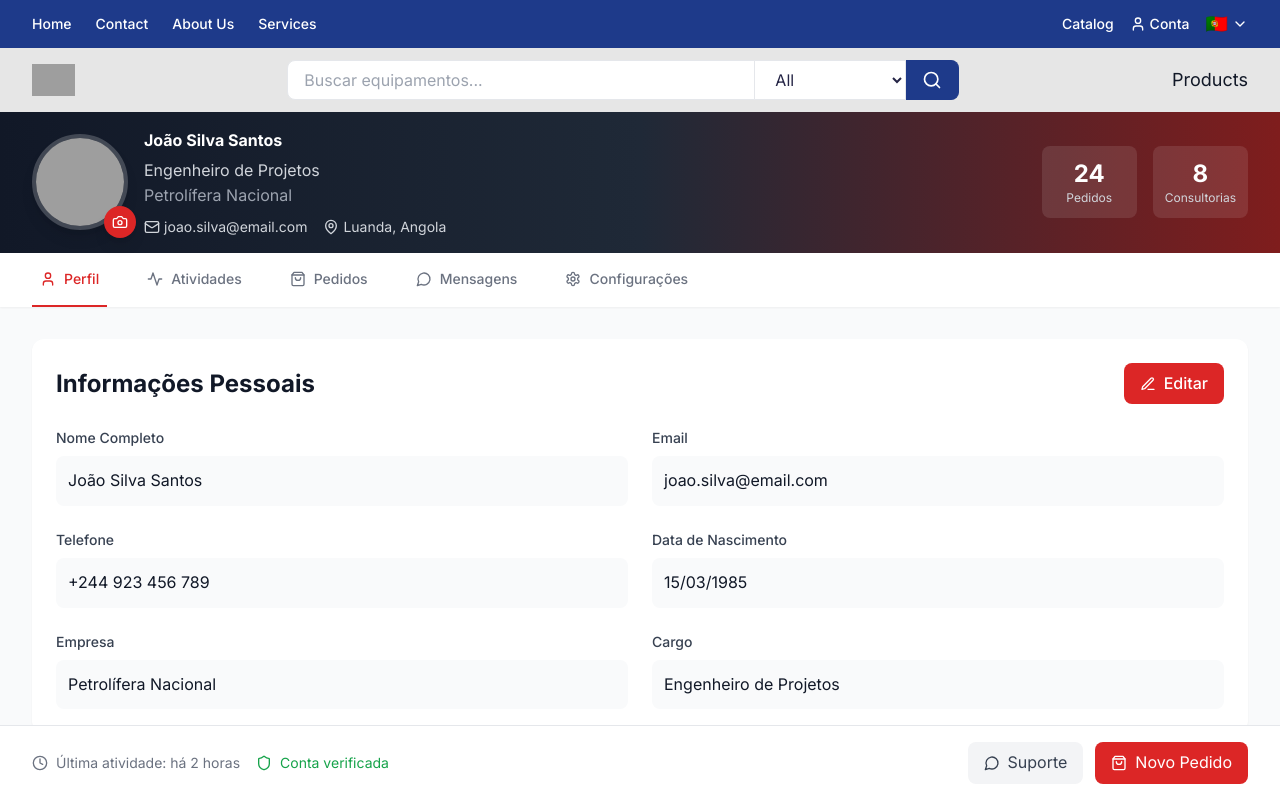
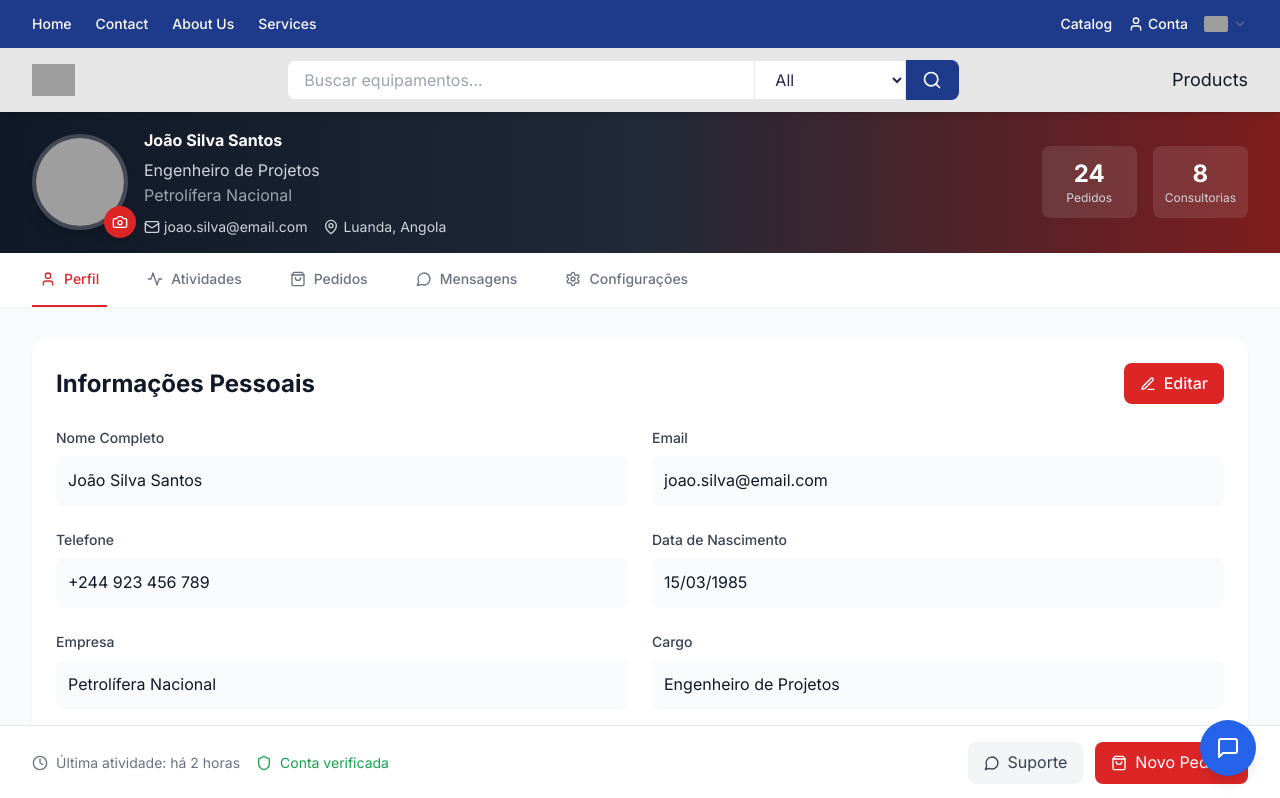
Before and after one commit to CosmicMena/ymr-rebuild, a React (Vite) app: page /userprofile in a window 1280 px wide. Shown: the top 798 px of the page. Built offline with nearby package versions, Linux system fonts and the light colour scheme; grey boxes are pictures that could not be loaded.

Commit message:
Botão de contacto rápido criado

```diff
--- a/src/App.tsx
+++ b/src/App.tsx
@@ -2,6 +2,7 @@ import React from 'react';
 import { BrowserRouter as Router, Routes, Route } from 'react-router-dom';
 import Header from './components/Header';
 import Footer from './components/Footer';
+import QuickContact from './components/QuickContact';
 import Home from './pages/Home';
 import Products from './pages/Products';
 import Categories from './pages/Categories';
@@ -29,6 +30,7 @@ function App() {
             <Route path="/userprofile" element={<UserProfile />} />
           </Routes>
         </main>
+        <QuickContact />
         <Footer />
       </div>
     </Router>
--- a/src/components/Header.tsx
+++ b/src/components/Header.tsx
@@ -2,14 +2,15 @@ import React, { useState, useEffect } from 'react';
 import { Link, useLocation } from 'react-router-dom';
 import { Search, ChevronDown, User } from 'lucide-react';
 
+
 const Header = () => {
   const [isMenuOpen, setIsMenuOpen] = useState(false);
   const [isScrolled, setIsScrolled] = useState(false);
-  const [isLanguageOpen, setIsLanguageOpen] = useState(false);
-  const [currentLanguage, setCurrentLanguage] = useState('PT');
   const [searchTerm, setSearchTerm] = useState('');
   const [selectedCategory, setSelectedCategory] = useState('All');
   const location = useLocation();
+  const [currentLanguage, setCurrentLanguage] = useState('pt');
+  const [isLanguageOpen, setIsLanguageOpen] = useState(false);
 
   useEffect(() => {
     const handleScroll = () => {
@@ -27,21 +28,20 @@ const Header = () => {
   // ===== DADOS DOS IDIOMAS =====
   // Array contendo as opções de idioma disponíveis
   const languages = [
-    { code: 'PT', flag: '🇵🇹' },
-    { code: 'EN', flag: '🇬🇧' }
+    { code: 'pt', flagUrl: 'https://flagcdn.com/w40/pt.png', alt: 'Português' },
+    { code: 'en', flagUrl: 'https://flagcdn.com/w40/gb.png', alt: 'English' }
   ];
 
   // ===== FUNÇÕES DE MANIPULAÇÃO =====
   // Função para alternar o menu de idiomas
-  const toggleLanguageMenu = () => {
+  function toggleLanguageMenu() {
     setIsLanguageOpen(!isLanguageOpen);
-  };
+  }
 
-  // Função para selecionar um idioma
-  const selectLanguage = (languageCode: string) => {
-    setCurrentLanguage(languageCode);
+  function selectLanguage(code) {
+    setCurrentLanguage(code);
     setIsLanguageOpen(false);
-  };
+  }
 
   // Função para lidar com a busca
   const handleSearch = (e: React.FormEvent) => {
@@ -86,32 +86,61 @@ const Header = () => {
               </Link>
 
               {/* Seletor de Idioma */}
-              <div className="relative">
+              <div className="relative inline-block text-left">
+                {/* Botão que mostra a bandeira atual */}
                 <button
                   onClick={toggleLanguageMenu}
-                  className="flex items-center space-x-1 text-sm font-medium hover:text-blue-200 transition-colors"
+                  className="flex items-center space-x-1 text-sm font-medium hover:text-blue-700 transition-colors z-[9999]"
+                  aria-haspopup="true"
+                  aria-expanded={isLanguageOpen}
                 >
-                  <span className="text-lg">
-                    {languages.find(lang => lang.code === currentLanguage)?.flag || currentLanguage}
+                  <span className="inline-block w-6 h-4 overflow-hidden rounded-sm">
+                    <img
+                      src={languages.find(lang => lang.code === currentLanguage)?.flagUrl}
+                      alt={languages.find(lang => lang.code === currentLanguage)?.alt || currentLanguage}
+                      className="w-full h-auto object-cover"
+                      draggable={false}
+                    />
                   </span>
-                  <ChevronDown className="h-4 w-4" />
+                  <svg
+                    className="h-4 w-4 text-gray-500"
+                    xmlns="http://www.w3.org/2000/svg"
+                    viewBox="0 0 20 20"
+                    fill="currentColor"
+                    aria-hidden="true"
+                  >
+                    <path
+                      fillRule="evenodd"
+                      d="M5.23 7.21a.75.75 0 011.06.02L10 10.94l3.71-3.71a.75.75 0 111.06 1.06l-4.24 4.25a.75.75 0 01-1.06 0L5.25 8.27a.75.75 0 01-.02-1.06z"
+                      clipRule="evenodd"
+                    />
+                  </svg>
                 </button>
 
-                {/* Dropdown de Idiomas */}
+                {/* Dropdown de seleção */}
                 {isLanguageOpen && (
-                  <div className="absolute right-0 mt-2 w-16 bg-white rounded-md shadow-lg py-1 z-50">
+                  <div className="absolute right-0 mt-2 w-20 bg-white rounded-md shadow-lg py-1 z-[9999]">
                     {languages.map((language) => (
                       <button
                         key={language.code}
                         onClick={() => selectLanguage(language.code)}
-                        className="flex items-center justify-center w-full px-3 py-2 text-lg hover:bg-gray-100 transition-colors"
+                        className="flex items-center justify-center w-full px-3 py-2 hover:bg-gray-100 transition-colors"
+                        aria-label={`Selecionar idioma ${language.alt}`}
                       >
-                        <span>{language.flag}</span>
+                        <span className="inline-block w-7 h-5 overflow-hidden rounded-sm">
+                          <img
+                            src={language.flagUrl}
+                            alt={language.alt}
+                            className="w-full h-auto object-cover"
+                            draggable={false}
+                          />
+                        </span>
                       </button>
                     ))}
                   </div>
                 )}
               </div>
+
             </div>
           </div>
         </div>
--- /dev/null
+++ b/src/components/QuickContact/index.tsx
@@ -0,0 +1,115 @@
+import React, { useState, useRef, useEffect } from "react";
+import { MessageSquare, X } from "lucide-react";
+
+export default function QuickContact() {
+  console.log("QuickContact renderizou");
+  const [open, setOpen] = useState(false);
+  const [messages, setMessages] = useState([
+    { id: 1, text: "Olá! Como podemos ajudar você hoje?", fromSupport: true, timestamp: new Date() }
+  ]);
+  const [input, setInput] = useState("");
+  const messagesEndRef = useRef(null);
+
+  // Scroll automático para a última mensagem
+  useEffect(() => {
+    messagesEndRef.current?.scrollIntoView({ behavior: "smooth" });
+  }, [messages, open]);
+
+  // Função para formatar horário HH:mm
+  function formatTime(date) {
+    return date.toLocaleTimeString([], { hour: "2-digit", minute: "2-digit" });
+  }
+
+  function sendMessage() {
+    if (input.trim() === "") return;
+    const newMsg = { id: Date.now(), text: input.trim(), fromSupport: false, timestamp: new Date() };
+    setMessages((msgs) => [...msgs, newMsg]);
+    setInput("");
+
+    // Simular resposta do suporte depois de 1.5s
+    setTimeout(() => {
+      setMessages((msgs) => [
+        ...msgs,
+        {
+          id: Date.now() + 1,
+          text: "Obrigado pelo contato! Estamos verificando.",
+          fromSupport: true,
+          timestamp: new Date()
+        }
+      ]);
+    }, 1500);
+  }
+
+  return (
+    <>
+      {/* Botão flutuante */}
+      <button
+        onClick={() => setOpen((o) => !o)}
+        className="fixed bottom-6 right-6 bg-blue-600 hover:bg-blue-700 text-white p-4 rounded-full shadow-lg flex items-center justify-center z-50 transition-colors"
+        aria-label={open ? "Fechar chat de suporte" : "Abrir chat de suporte"}
+      >
+        {open ? <X className="w-6 h-6" /> : <MessageSquare className="w-6 h-6" />}
+      </button>
+
+      {/* Janela de chat */}
+      {open && (
+        <div className="fixed bottom-20 right-6 w-80 max-w-full bg-white rounded-lg shadow-xl flex flex-col z-50">
+          {/* Cabeçalho */}
+          <div className="flex items-center justify-between bg-blue-600 text-white rounded-t-lg px-4 py-2">
+            <h2 className="font-semibold text-lg">Suporte</h2>
+            <button
+              onClick={() => setOpen(false)}
+              aria-label="Fechar chat"
+              className="hover:bg-blue-700 p-1 rounded"
+            >
+              <X className="w-5 h-5" />
+            </button>
+          </div>
+
+          {/* Mensagens */}
+          <div className="flex-1 overflow-y-auto px-4 py-3 space-y-3 max-h-[400px] bg-gray-50 flex flex-col">
+            {messages.map((msg) => (
+              <div
+                key={msg.id}
+                className={`max-w-[75%] p-2 rounded-lg flex flex-col ${
+                  msg.fromSupport
+                    ? "bg-blue-100 text-blue-800 self-start items-start"
+                    : "bg-blue-600 text-white self-end items-end"
+                }`}
+              >
+                <span>{msg.text}</span>
+                <span className="text-xs text-gray-500 mt-1 select-none">
+                  {formatTime(msg.timestamp)}
+                </span>
+              </div>
+            ))}
+            <div ref={messagesEndRef} />
+          </div>
+
+          {/* Input */}
+          <form
+            onSubmit={(e) => {
+              e.preventDefault();
+              sendMessage();
+            }}
+            className="flex border-t border-gray-300"
+          >
+            <input
+              type="text"
+              value={input}
+              onChange={(e) => setInput(e.target.value)}
+              placeholder="Digite sua mensagem..."
+              className="flex-1 px-3 py-2 outline-none rounded-bl-lg"
+            />
+            <button
+              type="submit"
+              className="bg-blue-600 hover:bg-blue-700 text-white px-4 py-2 rounded-br-lg transition-colors"
+            >
+              Enviar
+            </button>
+          </form>
+        </div>
+      )}
+    </>
+  );
+}
--- a/src/components/UserHeader/index.tsx
+++ b/src/components/UserHeader/index.tsx
@@ -27,7 +27,7 @@ export default function UserHeader( { userData, activeTab, setActiveTab }) {
       {/* ===== HEADER DO PERFIL ===== */}
       <div
         className={`bg-gradient-to-r from-gray-900 via-gray-800 to-red-900 text-white
-  sticky top-[110px] z-50 transition-[width,height] duration-500 ease-in-out`}
+  sticky top-[110px] z-10 transition-[width,height] duration-500 ease-in-out`}
       >
         <div className="max-w-7xl mx-auto px-4 sm:px-6 lg:px-8 py-4">
           <div className="flex flex-col md:flex-row items-center gap-4">
```
